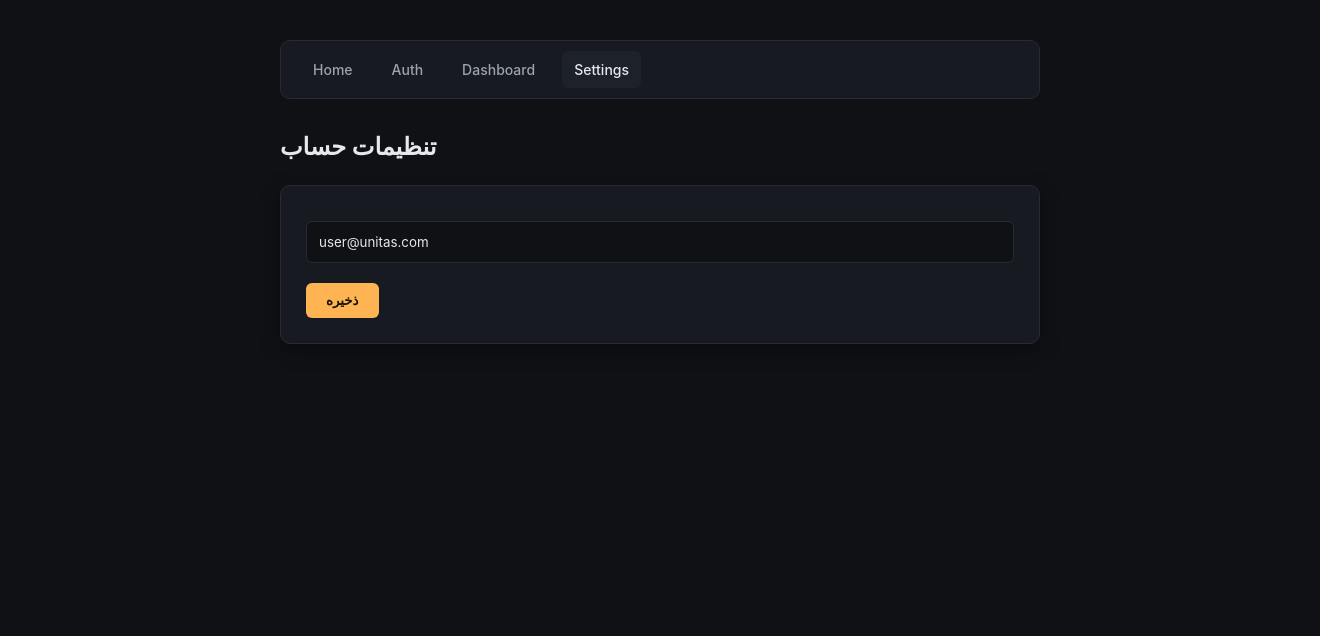
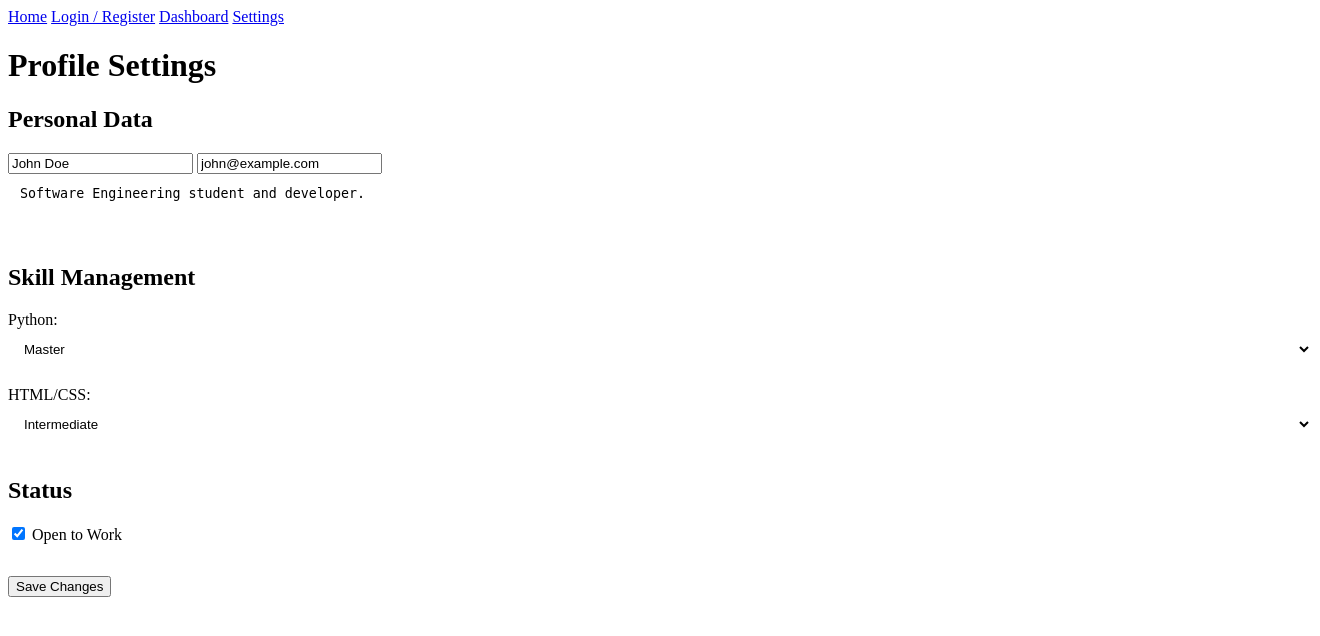
Before and after one commit to TalismanTeam/Unitus, a Django app: template unitus/templates/settings.html in a window 1320 px wide; the page is wider, and only the part inside the window is pictured. Shown: the top 636 px of that part. Run offline with Django 5.2, Linux system fonts and the light colour scheme; the template is opened without the code that fills it, so the values that code supplies are empty.

Commit message:
updated html files

```diff
--- a/unitus/templates/settings.html
+++ b/unitus/templates/settings.html
@@ -1,24 +1,65 @@
 
 <!DOCTYPE html>
-<html lang="fa" dir="rtl">
+<html lang="en" dir="ltr">
 <head>
+    <meta charset="UTF-8">
+    <meta name="viewport" content="width=device-width, initial-scale=1.0">
+    <title>Unitas - Profile Settings</title>
     <link rel="stylesheet" href="styles.css">
-  <title>Unitas - Settings</title>
 </head>
-<meta charset="UTF-8">
 <body>
     <div class="container">
         <nav>
             <a href="index.html">Home</a>
-      <a href="auth.html">Auth</a>
+            <a href="auth.html">Login / Register</a>
             <a href="dashboard.html">Dashboard</a>
             <a href="settings.html" class="active">Settings</a>
         </nav>
-    <h2>تنظیمات حساب</h2>
-    <form onsubmit="event.preventDefault(); alert('تنظیمات ذخیره شد')">
-      <input type="email" value="user@unitas.com">
-      <button type="submit">ذخیره</button>
+
+        <main>
+            <h1>Profile Settings</h1>
+            <form action="#" method="get">
+                <section class="personal-data">
+                    <h2>Personal Data</h2>
+                    <input type="text" value="John Doe" placeholder="Full Name">
+                    <input type="email" value="john@example.com" placeholder="Email">
+                    <textarea placeholder="Bio">Software Engineering student and developer.</textarea>
+                </section>
+
+                <section class="skill-management" style="margin-top: 2rem;">
+                    <h2>Skill Management</h2>
+                    <div>
+                        <label>Python:</label>
+                        <select>
+                            <option>Beginner</option>
+                            <option>Intermediate</option>
+                            <option>Advanced</option>
+                            <option>Expert</option>
+                            <option selected>Master</option>
+                        </select>
+                    </div>
+                    <div style="margin-top: 1rem;">
+                        <label>HTML/CSS:</label>
+                        <select>
+                            <option>Beginner</option>
+                            <option selected>Intermediate</option>
+                            <option>Advanced</option>
+                            <option>Expert</option>
+                            <option>Master</option>
+                        </select>
+                    </div>
+                </section>
+
+                <section class="work-status" style="margin-top: 2rem;">
+                    <h2>Status</h2>
+                    <label>
+                        <input type="checkbox" checked> Open to Work
+                    </label>
+                </section>
+
+                <button type="submit" style="margin-top: 2rem;" onclick="event.preventDefault(); alert('Settings Saved Successfully!');">Save Changes</button>
             </form>
+        </main>
     </div>
 </body>
 </html>
--- a/unitus/templates/styles.css
+++ b/unitus/templates/styles.css
@@ -1,185 +1,91 @@
 
-/* Unitas - Forge Design Style */
-:root {
-  --bg: #0f1115;
-  --surface: #171a21;
-  --surface-2: #1d212a;
-  --border: #262b35;
-  --text: #e6e8eb;
-  --muted: #9aa3af;
-  --accent: #ffb454; /* Spark Amber */
-  --radius: 10px;
-  --font: -apple-system, BlinkMacSystemFont, "Segoe UI", Roboto, sans-serif;
+.page-header {
+  margin-bottom: 24px;
 }
 
-* { box-sizing: border-box; }
-
-body {
-  margin: 0;
-  background: var(--bg);
-  color: var(--text);
-  font-family: var(--font);
-  line-height: 1.5;
-  direction: ltr;
-
-.container {
-  max-width: 800px;
-  margin: 0 auto;
-  padding: 40px 20px;
+.card {
+  background: var(--surface);
+  border: 1px solid var(--border);
+  border-radius: var(--radius);
+  padding: 24px;
+  margin-bottom: 24px;
 }
 
-/* Navigation */
-nav {
-  display: flex;
-  gap: 15px;
-  background: var(--surface);
-  padding: 10px 20px;
-  border-radius: var(--radius);
-  border: 1px solid var(--border);
-  margin-bottom: 30px;
-  flex-wrap: wrap;
+.field {
+  margin-bottom: 16px;
 }
 
-nav a {
+.field label {
+  display: block;
+  margin-bottom: 8px;
   color: var(--muted);
-  text-decoration: none;
   font-size: 14px;
-  font-weight: 500;
-  padding: 8px 12px;
-  transition: 0.2s;
 }
 
-nav a:hover, nav a.active {
-  color: var(--text);
-  background: var(--surface-2);
-  border-radius: 6px;
+.field-row {
+  display: grid;
+  grid-template-columns: 1fr 1fr;
+  gap: 16px;
 }
 
-/* Forms & Inputs */
-form {
-  background: var(--surface);
-  padding: 25px;
-  border-radius: var(--radius);
-  border: 1px solid var(--border);
-  box-shadow: 0 6px 20px rgba(0, 0, 0, 0.35);
-}
-
-label { display: block; font-weight: bold; font-size: 14px; margin-top: 12px; margin-bottom: 4px; color: var(--text); }
-input, textarea, select {
+select,
+textarea {
   width: 100%;
   padding: 12px;
-  margin: 10px 0 20px;
   background: var(--bg);
   border: 1px solid var(--border);
   border-radius: 6px;
   color: var(--text);
   outline: none;
-  font-family: inherit;
-}
-input:focus, textarea:focus, select:focus { border-color: var(--accent); }
-textarea { resize: vertical; }
-hr { border: none; border-top: 1px solid var(--border); margin: 24px 0; }
-
-
-/* Buttons */
-button {
-  background: var(--accent);
-  color: #1a1200;
-  padding: 10px 20px;
-  border: none;
-  border-radius: 6px;
-  font-weight: 700;
-  cursor: pointer;
-  transition: transform 0.1s;
 }
 
-button:active { transform: scale(0.98); }
-
-
-.secondary-btn { background: transparent; color: var(--accent); border: 1px solid var(--accent); }
-.remove-btn, .danger-btn { background: transparent; color: var(--danger); border: 1px solid var(--danger); }
-.success-btn { background: var(--success); color: white; }
-
-
-/* List Items (Dashboard) */
-.list-item {
-  background: var(--surface-2);
-  padding: 15px;
-  margin-bottom: 10px;
-  border-radius: 8px;
-  border: 1px solid var(--border);
-  display: flex;
-  justify-content: space-between;
-  align-items: center;
+select:focus,
+textarea:focus {
+  border-color: var(--accent);
 }
 
-h1, h2, h3 { color: var(--text); margin-top: 0; }
-.hint { color: var(--muted); font-size: 13px; margin: 4px 0 12px; }
+.checkbox-field {
+  display: flex;
+  align-items: center;
+  gap: 10px;
+}
 
-/* ---- Page header (title + main action button) ---- */
-.page-header {
+.checkbox-field input {
+  width: auto;
+  margin: 0;
+}
+
+.simple-list {
+  margin: 0;
+  padding-left: 18px;
+  color: var(--muted);
+}
+
+.tabs {
   display: flex;
-  justify-content: space-between;
-  align-items: flex-start;
-  gap: 20px;
-  margin-bottom: 20px;
+  gap: 10px;
   flex-wrap: wrap;
 }
 
-/* ---- Action rows inside list items ---- */
-.project-actions, .advertisement-actions {
-  display: flex;
-  gap: 8px;
-  flex-wrap: wrap;
-  margin-top: 10px;
-}
-.project-actions button, .advertisement-actions button {
-  padding: 8px 14px;
-  font-size: 13px;
+.tab {
+  background: var(--surface-2);
+  color: var(--text);
+  border: 1px solid var(--border);
 }
 
-/* ---- Role cards (project creation form) ---- */
-.role-card {
-  background: var(--surface);
-  border: 1px solid var(--border);
-  border-radius: 8px;
-  padding: 15px;
-  margin-bottom: 15px;
+.tab.active {
+  background: var(--accent);
+  color: #1a1200;
 }
-.role-card-header {
-  display: flex;
-  justify-content: space-between;
-  align-items: center;
-  margin-bottom: 8px;
+
+hr {
+  border: none;
+  border-top: 1px solid var(--border);
+  margin: 24px 0;
 }
-.skill-row { display: flex; gap: 10px; }
-.skill-row input { flex: 2; margin: 0; }
-.skill-row select { flex: 1; margin: 0; }
 
-.role-select-row { background: var(--surface); border: 1px solid var(--border); border-radius: 8px; padding: 15px; }
-.inline-check { display: flex; align-items: center; gap: 8px; font-weight: normal; margin-bottom: 10px; color: var(--text); }
-.inline-check input { width: auto; margin: 0; }
-
-/* ---- Modal ---- */
-.modal-overlay {
-  display: none;
-  position: fixed;
-  inset: 0;
-  background: rgba(0, 0, 0, 0.7);
-  align-items: center;
-  justify-content: center;
-  z-index: 1000;
+@media (max-width: 768px) {
+  .field-row {
+    grid-template-columns: 1fr;
+  }
 }
-.modal-overlay.visible { display: flex; }
-
-.modal-box {
-  background: var(--surface);
-  border: 1px solid var(--border);
-  border-radius: var(--radius);
-  padding: 24px;
-  width: 90%;
-  max-width: 420px;
-}
-.modal-actions { display: flex; justify-content: flex-end; gap: 10px; margin-top: 16px; }
-
-.hidden { display: none; }
```
Also changed, not shown: unitus/templates/auth.html (+27 -8 lines), unitus/templates/dashboard.html (+30 -15 lines), unitus/templates/index.html (+36 -7 lines). Lines whose indentation alone changed are shown as unchanged.
